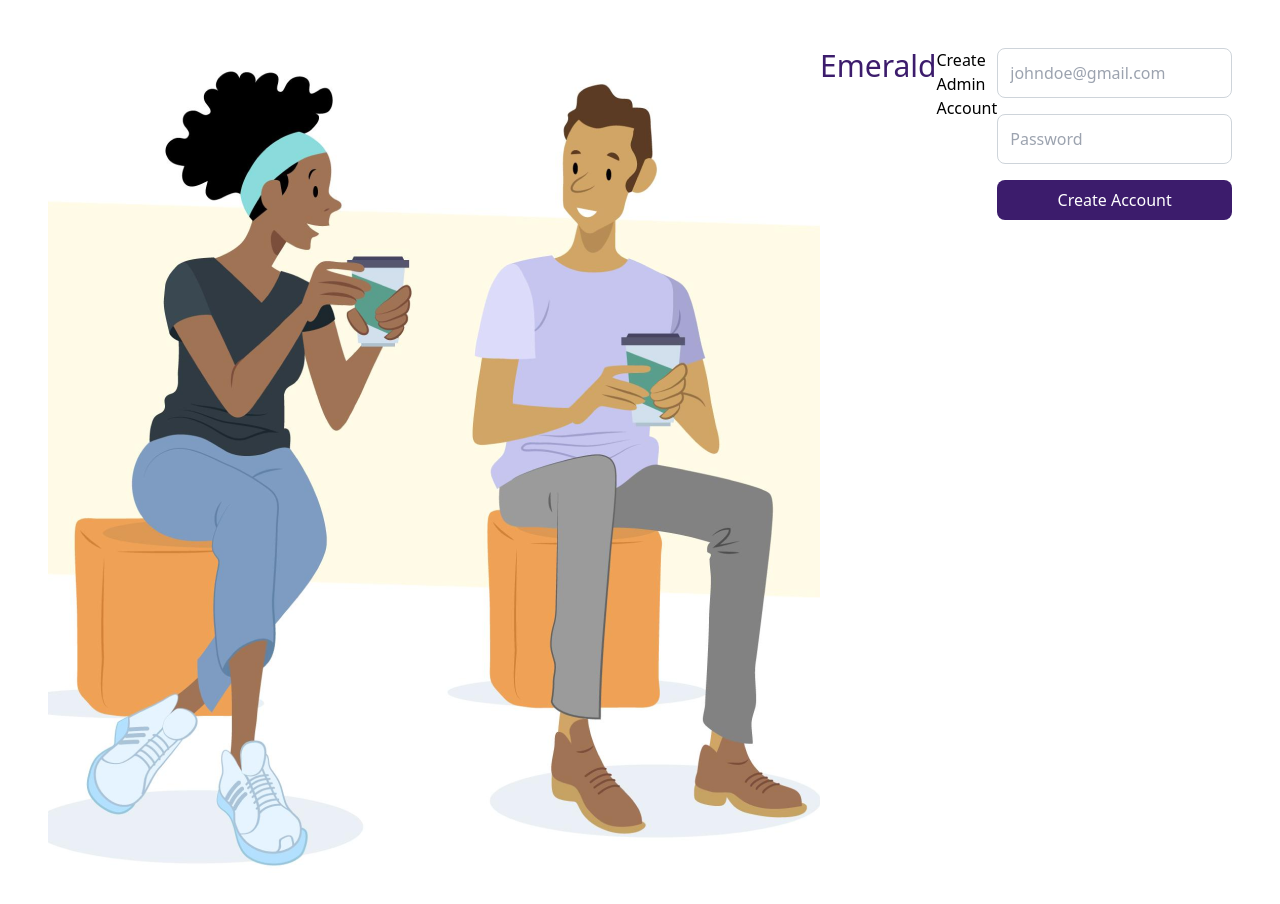
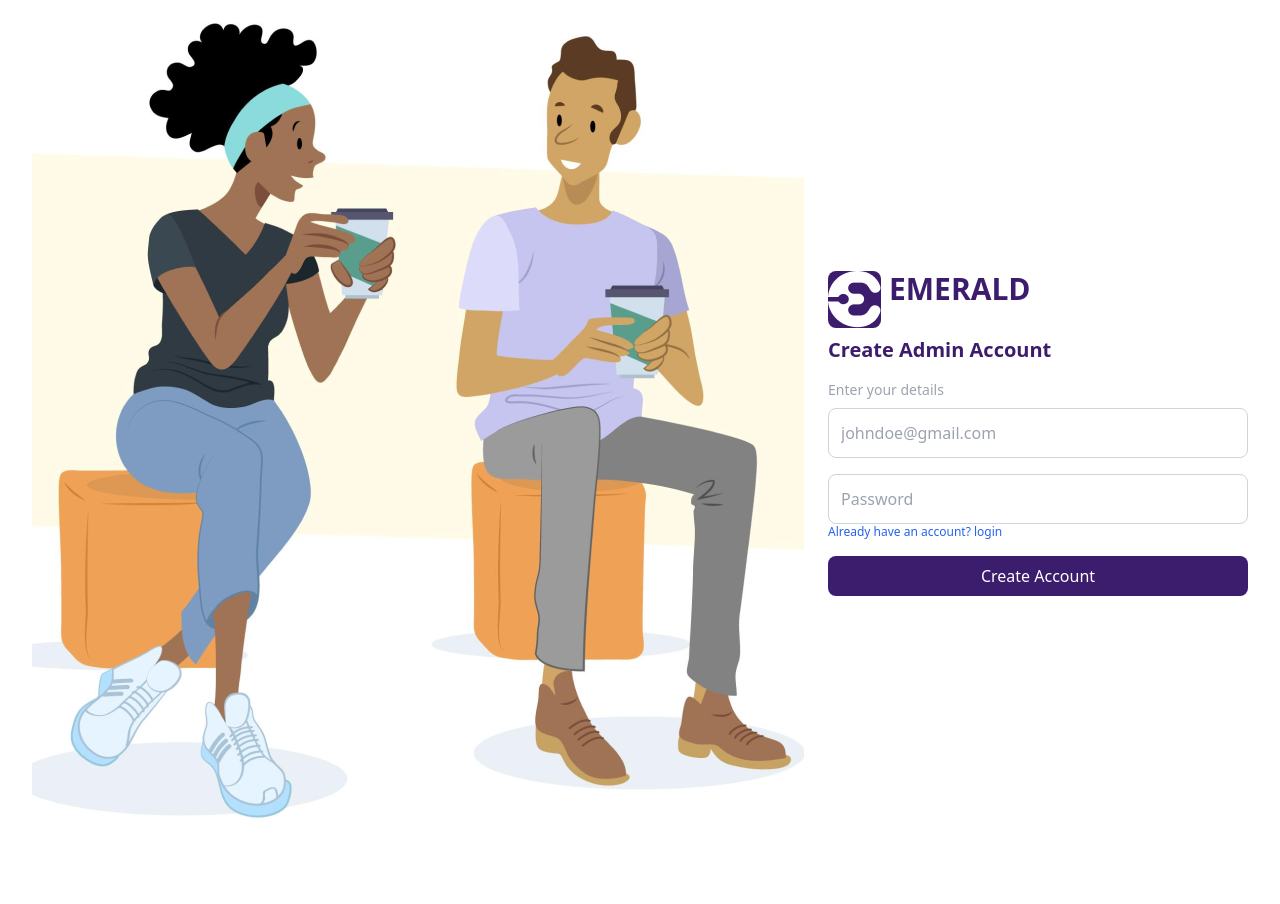
Before and after one commit to Emerald-products/Emarald-product, a React (Vite) app: page /signUp in a window 1280 px wide. Shown: the top 904 px of the page. Built offline with nearby package versions, Linux system fonts and the light colour scheme.

Commit message:
-Navigating through the transaction page - restyling product and other product sesstion

```diff
--- a/src/Pages/InputTransaction.jsx
+++ b/src/Pages/InputTransaction.jsx
@@ -13,9 +13,9 @@ const InputTransaction = ({ dataValue, onValueChange }) => {
   };
 
   return (
-    <div className="p-4">
-      <h1 className="text-[#232323] font-semibold text-3xl">Hey There!</h1>
-      <h1 className="text-4xl mb-4 text-[#232323]">
+    <div className="p-10 m-4">
+      <h1 className="text-[#3C1C6C] font-semibold text-3xl">Hey There!</h1>
+      <h1 className="text-xl mb-4 text-[#232323]">
         We are glad to have you here!
       </h1>
       <form action="" className="border-gray outline rounded-lg w-[50%]">
--- a/src/Pages/LogIn.jsx
+++ b/src/Pages/LogIn.jsx
@@ -49,7 +49,7 @@ const LogIn = () => {
         </p>
         <form
           onSubmit={handleSubmit}
-          className="flex flex-col mt-6 rounded px-8 pt-6 pb-8 mb-4 w-full items-center "
+          className="flex flex-col mt-6 rounded px-8 pt-6 pb-8 mb-4 w-full items-center"
         >
           <label htmlFor="">Email</label>
           <input
@@ -57,7 +57,7 @@ const LogIn = () => {
             value={email}
             onChange={handleUseremailChange}
             placeholder="Email address"
-            className="border-[#D9D9D9] rounded-lg bg-[#D9D9D9] text-xs text-[#232323] py-4 px-20 mb-2"
+            className="border-[#D9D9D9] rounded-lg bg-[#D9D9D9] text-xs text-[#232323] py-4 px-20 mb-2 justify-center items-center"
           />
           <label htmlFor="">Password</label>
           <input
@@ -65,7 +65,7 @@ const LogIn = () => {
             value={password}
             onChange={handlePasswordChange}
             placeholder="Password"
-            className="border-[#D9D9D9] rounded-lg w-full bg-[#D9D9D9] text-xs text-[#232323] py-4 px-20"
+            className="border-[#D9D9D9] rounded-lg w-full bg-[#D9D9D9] text-xs text-[#232323] py-4 px-20 items-center"
           />
         </form>
         <button
--- a/src/Pages/SignUp.jsx
+++ b/src/Pages/SignUp.jsx
@@ -1,6 +1,7 @@
 import { auth } from "../../firebase";
 import people from "../assets/people.png";
 import { useState } from "react";
+import logo from "../assets/logo.png";
 // import { createUserWithEmailAndPassword } from "firebase/app";
 import { createUserWithEmailAndPassword } from "firebase/auth";
 import { useNavigate } from "react-router-dom";
@@ -24,7 +25,7 @@ const SignUp = () => {
       const user = userCredential.user;
       localStorage.setItem("token", user.accessToken);
       localStorage.setItem("user", JSON.stringify(user));
-      Navigate("/");
+      Navigate("/Transactions");
     } catch (error) {
       console.log(error);
     }
@@ -32,13 +33,26 @@ const SignUp = () => {
     console.log("Submitted:", { email, password });
   };
   return (
-    <div className="flex p-8 m-4">
-      <img src={people} alt="" />
-      <div className="">
-        <h1 className="text-3xl text-[#3C1C6C]">Emerald</h1>
+    <div className="flex items-center px-8">
+      <div className="flex items-center justify-between gap-6">
+        <img src={people} alt="" className="hidden md:block" />
+        <form onSubmit={handleSubmit} className="w-full gap-4 mb-16">
+          <div className="flex gap-2">
+            <img
+              src={logo}
+              alt=""
+              className="h-[100%] bg-[#3C1C6C] rounded-lg mb-2"
+            />
+            <h1 className="text-3xl text-[#3C1C6C] font-bold ">EMERALD</h1>
           </div>
-      <p>Create Admin Account</p>
-      <form onSubmit={handleSubmit} className="w-full gap-4">
+          <div>
+            <h3 className="text-xl font-bold text-[#3C1C6C]">
+              Create Admin Account
+            </h3>
+            <p className="font-thin text-sm text-gray-400 mb-2 mt-4">
+              Enter your details
+            </p>
+          </div>
           <input
             id="email"
             type="text"
@@ -55,12 +69,17 @@ const SignUp = () => {
             onChange={(e) => setPassword(e.target.value)}
             className="w-full border border-solid border-[#CED4DA] capitalize p-3 rounded-lg text-[#212529] mt-4"
           />
-        <a href="/LogIn">
-          <button className="bg-[#3C1C6C] text-white font-light py-2 px-10 rounded-lg mt-4 w-full">
+          <a className="text-xs text-blue-600" href="/LogIn">
+            <p>Already have an account? login</p>
+          </a>
+          <button
+            onSubmit={handleSubmit}
+            className="bg-[#3C1C6C] text-white font-light py-2 px-10 rounded-lg mt-4 w-full"
+          >
             Create Account
           </button>
-        </a>
         </form>
+      </div>
     </div>
   );
 };
--- a/src/components/OtherProduct.jsx
+++ b/src/components/OtherProduct.jsx
@@ -2,7 +2,7 @@ import glass from "../assets/glass.png";
 
 const OtherProduct = () => {
   return (
-    <div className="bg-[#3C1C6C] rounded-xl  m-12 flex lg:flex justify-between items-center">
+    <div className="bg-[#3C1C6C] rounded-xl flex m-12 md:flex-nowrap lg:flex  flex-wrap justify-between items-center">
       <img src={glass} alt="" className="p-10" />
       <div className="py-">
         <h1 className="text-white text-4xl">
--- a/src/components/Product.jsx
+++ b/src/components/Product.jsx
@@ -2,7 +2,7 @@ import smoothie from "../assets/smoothie.png";
 
 const Product = () => {
   return (
-    <div className="bg-[#F9B9F2] rounded-xl m-12 flex lg:flex-nowrap justify-between items-center">
+    <div className="bg-[#F9B9F2] rounded-xl m-12 flex md:flex-nowrap flex-wrap justify-between">
       <div className="py-20">
         <h3 className="text-4xl p-8">
           Sip, Savor, and stay hydrated with our blend of smoothies
```
Lines whose indentation alone changed are shown as unchanged.
